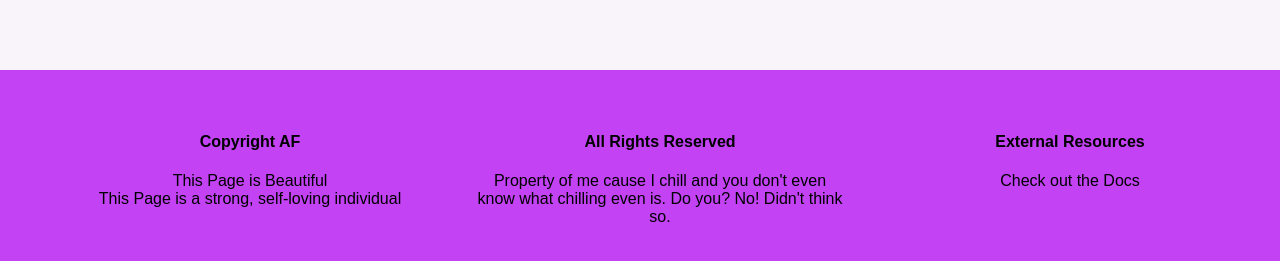
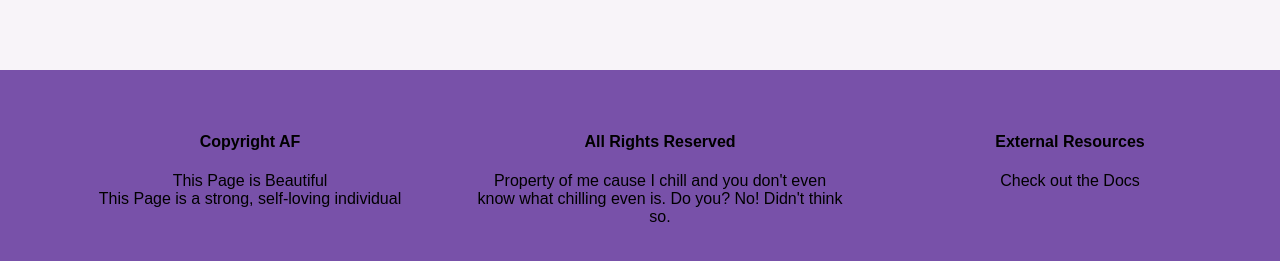
Before and after one commit to nickborbe/project-manage, a React (Create React App) app: page /projectlist in a window 1280 px wide. Shown: the part 1001-1262 px from the top of the page. Built offline with nearby package versions, Linux system fonts and the light colour scheme; no server answers.

Commit message:
changed the purple

```diff
--- a/src/App.css
+++ b/src/App.css
@@ -84,7 +84,7 @@ textarea{
 
 
 .footer{
-  background-color: #c242f4;
+  background-color: #7851A9;
   min-height: 100px;
   clear: both;
   display: flex;
```
